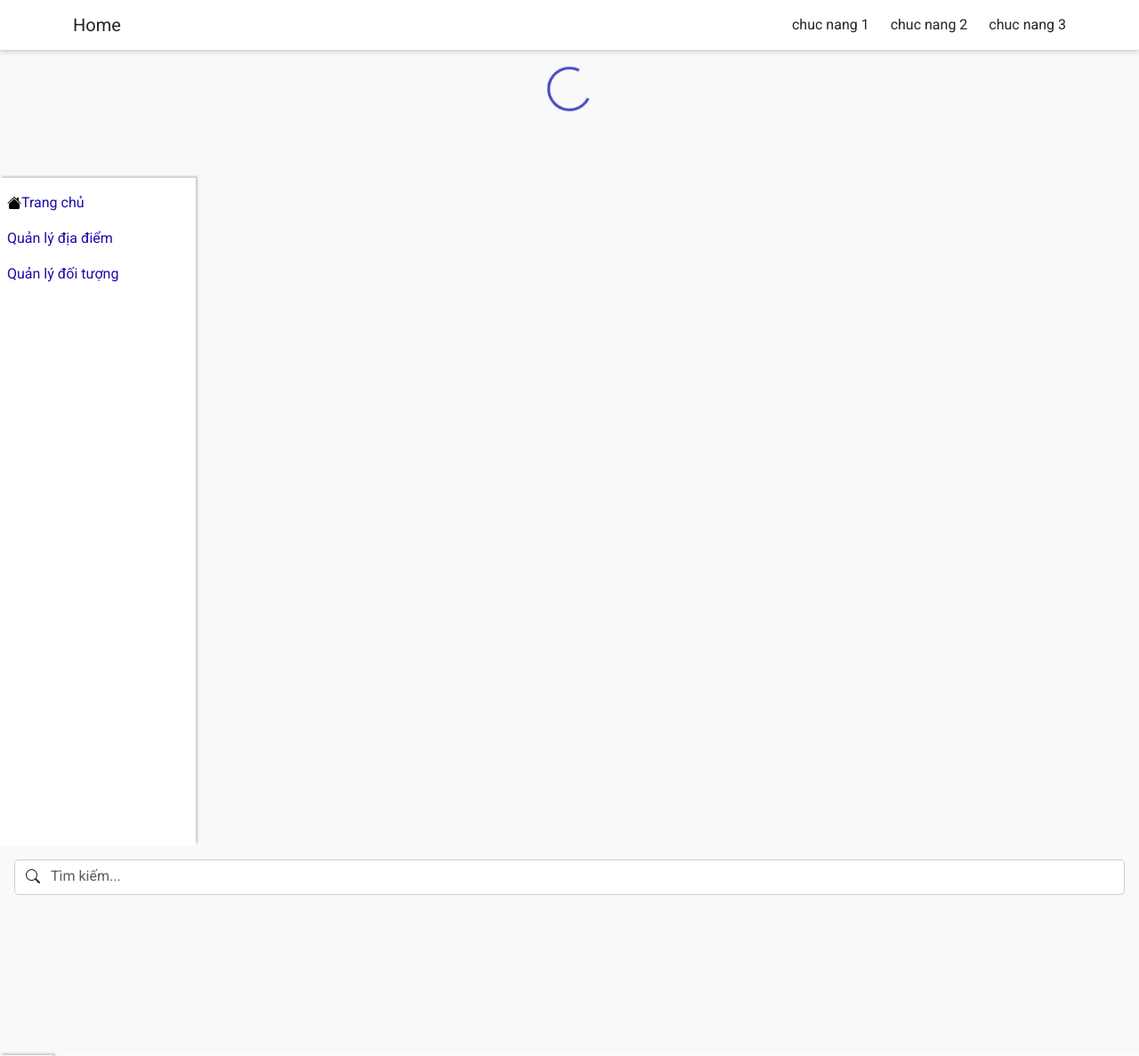
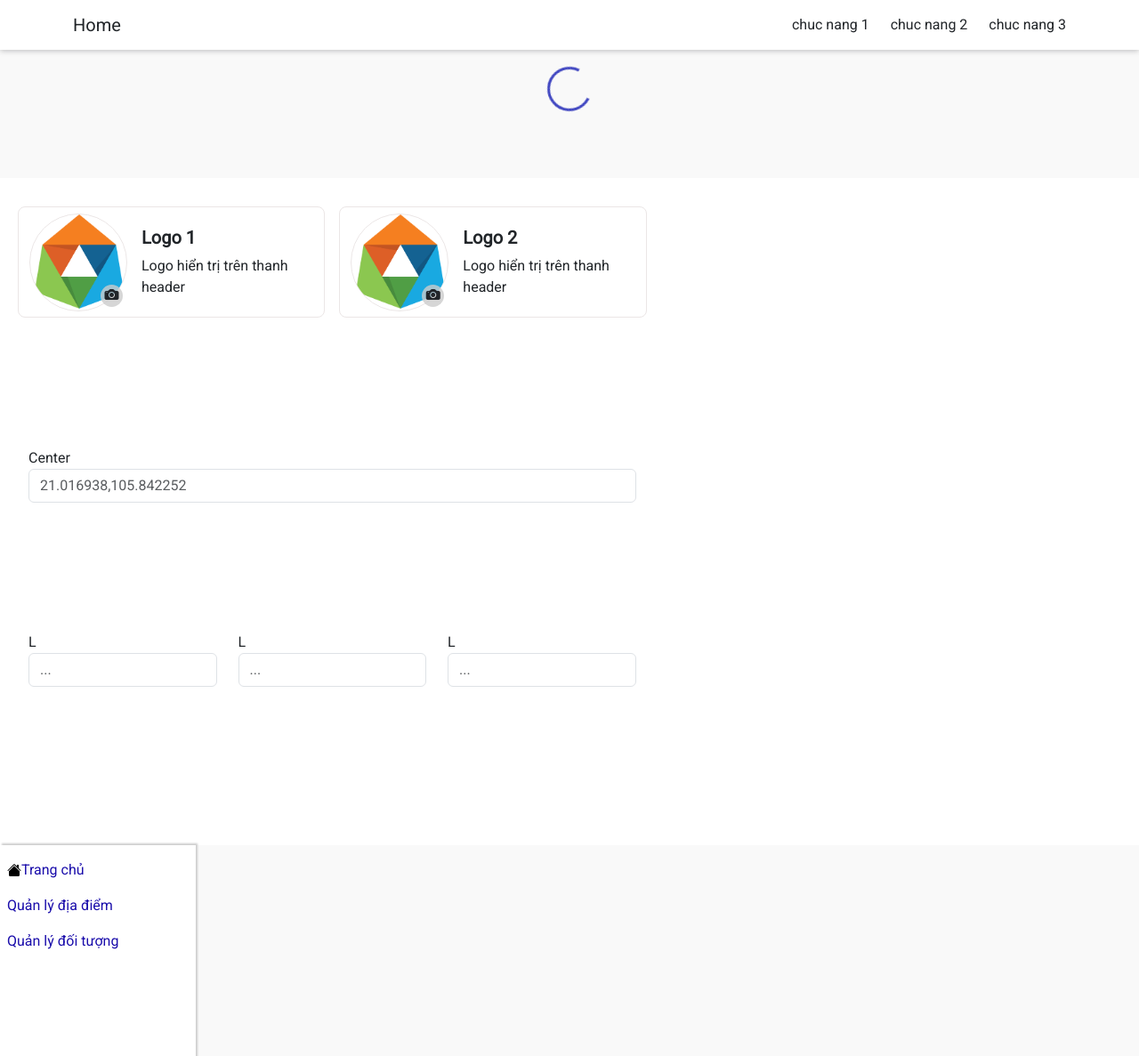
Before and after one commit to vuthiet2k/uxuiVue, a Django app: page / in a window 1280 px wide. Shown: the top 1187 px of the page at 89% size. Run offline with Django 3.2, Linux system fonts and the light colour scheme; some libraries are stand-ins or nearby versions.

Commit message:
add fe base digital travel

```diff
--- a/firstdjango/thiethv/static/thiethv/css/total.css
+++ b/firstdjango/thiethv/static/thiethv/css/total.css
@@ -363,3 +363,7 @@ a:hover {
     box-shadow: none !important;
     appearance: auto !important;
 }
+/*map*/
+.mf-map4d .mf-ui.mf-ui-bottom-right {
+    display: none;
+}
--- a/firstdjango/thiethv/static/thiethv/js/app.js
+++ b/firstdjango/thiethv/static/thiethv/js/app.js
@@ -4,6 +4,7 @@ import vmUISearch from "./component/search/key_search.js";
 import NavBarFb from "./component/navbar/navbar_home.js";
 import inputValidated from "./component/input/input.js";
 import homeBook from "./component/navbar/home_book.js";
+import mapIotLink from "./component/mapIotlink.js";
 
 const vmInstance = new Vue({
     el: "#vm-library-ui-ux",
@@ -14,10 +15,19 @@ const vmInstance = new Vue({
         'side-bar-fb': NavBarFb,
         'input-text': inputValidated,
         'home-book': homeBook,
+        'map-iotlink': mapIotLink,
     },
     methods: {
         handlerChange: function (data) {
             // console.log(data)
         },
+        handlerChangeInitMap: function ($e) {
+            const center = $e.target.value.split(',');
+            this.$refs.map4d.map.panTo({lat: center[0], lng: center[1]});
+        },
+        handleChangeLogo: function ($e) {
+            const src = URL.createObjectURL($e.target.files[0]);
+            this.$refs.preViewLogo1.src = src;
+        },
     }
 })
--- a/firstdjango/thiethv/static/thiethv/js/component/mapIotlink.js
+++ b/firstdjango/thiethv/static/thiethv/js/component/mapIotlink.js
@@ -1,3 +1,5 @@
+import API from "../hook/api.js";
+
 const mapIotLink = {
     props: {
         viewObject: {
@@ -240,7 +242,7 @@ const mapIotLink = {
             let duration;
             let url = 'https://api.map4d.vn/sdk/route?key=' + _key + '&origin=' + _origin + '&destination=' + _destination + '&points=' + points + '&mode=' + _mode + '&language=' + language + '&weighting=' + _weighting + '&avoid=' + avoid + `&avoidRoad=` + avoidRoad;
 
-            await useFetch(url)
+            await API.get(url)
                 .then(data => {
                         if (data) {
                             distance = data.result.routes[0].distance.text;
--- a/firstdjango/thiethv/templates/thiethv/components.html
+++ b/firstdjango/thiethv/templates/thiethv/components.html
@@ -34,6 +34,72 @@
     <vm-top-header></vm-top-header>
     <div>
         <loading-data></loading-data>
+    </div>
+    <div class="w-100 row m-0" style="min-height: 750px; background-color: #fff;">
+        <div class="col-xl-7 p-3">
+            <div class="row h-100 p-3">
+                <div class="col d-flex align-items-center me-2"
+                     style="height: 125px;border: 1px solid rgb(235,230,230); border-radius: 8px">
+                    <div class="position-relative">
+                        <img ref="preViewLogo1" src="../../static/thiethv/images/Logo.png" alt="logo1"
+                             style="height: 110px; width: 110px;object-fit: cover;border-radius: 50%;border: 1px solid rgb(235,230,230);">
+                        <div class="position-absolute" style="background-color: #cccc;height: 25px;width: 25px;
+                        bottom: 5px;right: 5px;border-radius: 50%;">
+                            <div class="position-relative d-flex justify-content-center align-items-center">
+                                <i class="bi bi-camera-fill"></i>
+                                <input @change="handleChangeLogo" class="position-absolute cursor-pointer" type="file"
+                                       style="opacity: 0; top: 0; bottom: 0; left: 0; right: 0;">
+                            </div>
+                        </div>
+                    </div>
+                    <div class="ms-3">
+                        <h5><b>Logo 1</b></h5>
+                        <span>Logo hiển trị trên thanh header</span>
+                    </div>
+                </div>
+                <div class="col d-flex align-items-center ms-2"
+                     style="height: 125px;border: 1px solid rgb(235,230,230); border-radius: 8px">
+                    <div class="position-relative">
+                        <img src="../../static/thiethv/images/Logo.png" alt="logo1"
+                             style="height: 110px;border-radius: 50%;border: 1px solid rgb(235,230,230);">
+                        <div class="position-absolute" style="background-color: #cccc;height: 25px;width: 25px;
+                        bottom: 5px;right: 5px;border-radius: 50%;">
+                            <div class="position-relative d-flex justify-content-center align-items-center">
+                                <i class="bi bi-camera-fill"></i>
+                                <input class="position-absolute cursor-pointer" type="file"
+                                       style="opacity: 0; top: 0; bottom: 0; left: 0; right: 0;">
+                            </div>
+                        </div>
+                    </div>
+                    <div class="ms-3">
+                        <h5><b>Logo 2</b></h5>
+                        <span>Logo hiển trị trên thanh header</span>
+                    </div>
+                </div>
+                <div class="col-12">
+                    <label>Center</label>
+                    <input @change="handlerChangeInitMap" type="text" class="form-control"
+                           placeholder="21.016938,105.842252">
+                </div>
+                <div class="col-4">
+                    <label>L</label>
+                    <input class="form-control" placeholder="...">
+                </div>
+                <div class="col-4">
+                    <label>L</label>
+                    <input class="form-control" placeholder="...">
+                </div>
+                <div class="col-4">
+                    <label>L</label>
+                    <input class="form-control" placeholder="...">
+                </div>
+            </div>
+        </div>
+        <div class="col-xl-5">
+            <div class="my-4" style="height: 550px;">
+                <map-iotlink ref="map4d"></map-iotlink>
+            </div>
+        </div>
     </div>
     <div class="position-relative w-100" style="height: 750px;">
         <div class="position-absolute p-2 d-none d-xl-block"
```
